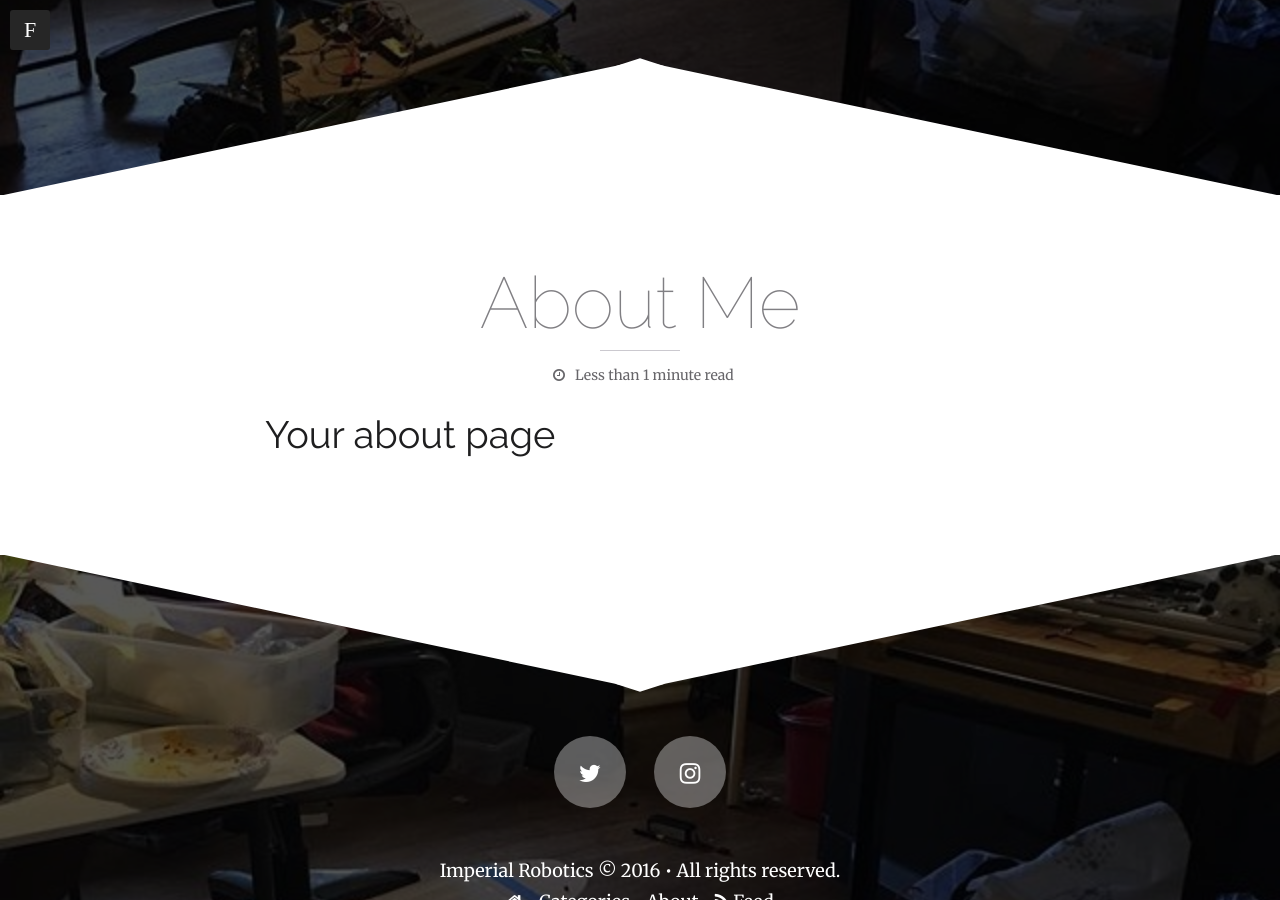
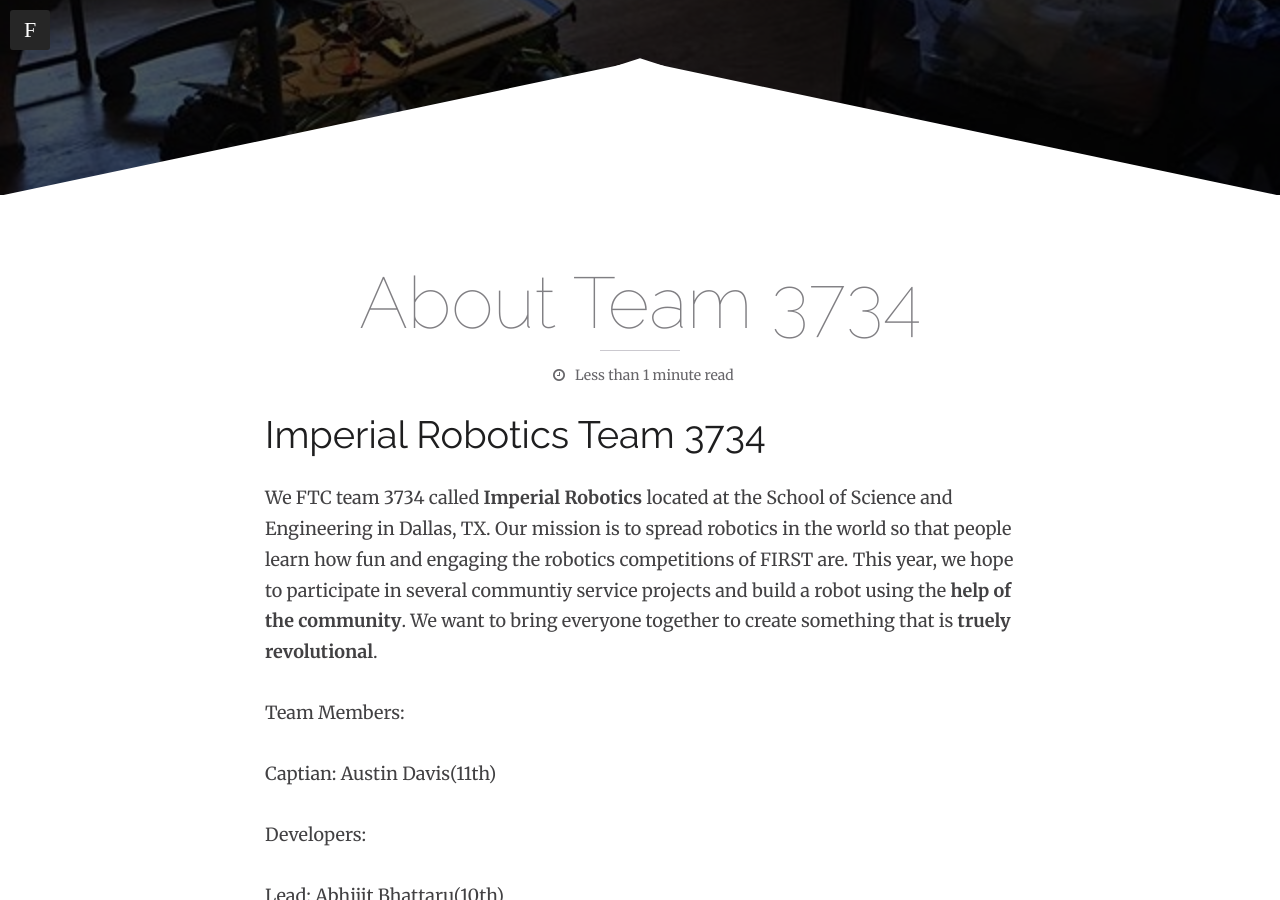
Before and after one commit to hmfaysal/hmfaysal-omega-theme, a Jekyll site: the page built from _pages/about.md, in a window 1280 px wide and 900 px high, scrolled down 345 px. Built offline with Jekyll 4.4.1, drawn with Linux system fonts in a browser that asks for light colours; some of the changed text lies outside the part shown.

Commit message:
Update about.md

```diff
--- a/_pages/about.md
+++ b/_pages/about.md
@@ -1,8 +1,44 @@
 ---
 layout: page
 permalink: /about/
-title: About Me
+title: About Team 3734
 tags: [tags]
 ---
+# Imperial Robotics Team 3734
 
-# Your about page
+We FTC team 3734 called **Imperial Robotics** located at the School of Science and Engineering in Dallas, TX. Our mission is to
+spread robotics in the world so that people learn how fun and engaging the robotics competitions of FIRST are. This year,
+we hope to participate in several communtiy service projects and build a robot using the **help of the community**. We
+want to bring everyone together to create something that is **truely revolutional**.
+
+Team Members:
+
+
+Captian: Austin Davis(11th)
+
+
+Developers:
+
+Lead: Abhijit Bhattaru(10th)
+
+Micheal(11th)
+
+
+Programers:
+
+Project lead: Rohit Shankar(10th)
+
+Maximo Mateo(10th)
+
+Robin Delgado(9th)
+
+Britney Remirez (10th)
+
+
+Build Team:
+
+Build Lead: Christian Saldaña(10th)
+
+Brandon Alba(11th)
+
+Charlotte Leakey(10th)
```
